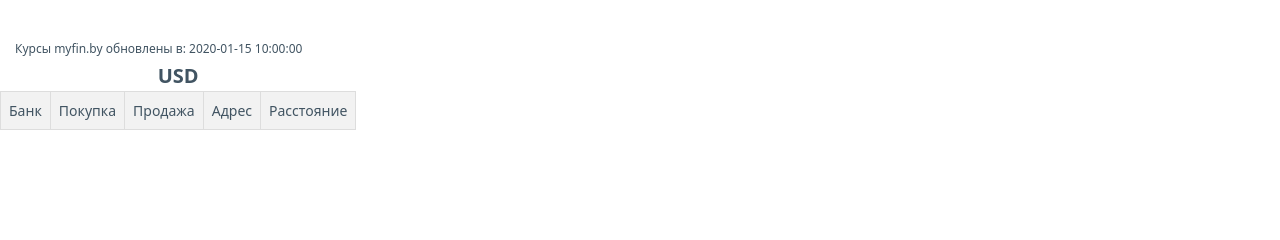
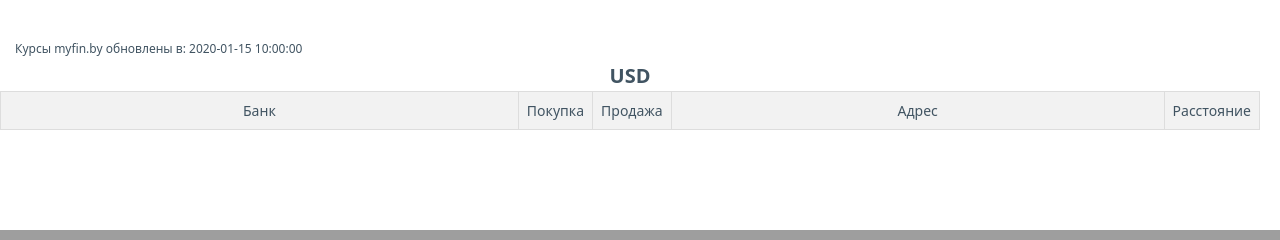
Before and after one commit to amstel1/elasticity, a FastAPI app: template templates/detail.html in a window 1280 px wide. Shown: the part 973-1213 px from the top of the page. Run offline with FastAPI, Linux system fonts and the light colour scheme; the template is opened without the code that fills it: most values are stand-ins (such as "Sample title", 1, 10 or a date in 2020); lists and menus that the app fills with data are empty.

Commit message:
Update competitors.html
try again

```diff
--- a/templates/competitors.html
+++ b/templates/competitors.html
@@ -1,26 +1,54 @@
 {# competitors.html #}
 <style>
     .narrow-col {
-        width: 15px; /* This style will be overridden by table-layout: auto; but we keep it just in case */
         white-space: nowrap; /* Prevent text wrapping in narrow columns */
+        width: 1%; /* Helps narrow columns shrink to content, especially with table-layout: auto */
     }
     .content-table {
         table-layout: auto; /* Makes columns adjust to content width */
-        width: auto; /* Ensures the table itself fits content */
+        width: 100%; /* Ensures the table takes full width of its container */
         border-collapse: collapse; /* Optional: collapses borders for a cleaner look */
+        margin: 0 auto; /* Center the table if needed */
     }
 
     .content-table th,
     .content-table td {
         padding: 8px; /* Optional: adds some padding for better readability */
         border: 1px solid #ddd; /* Optional: adds borders for visual structure */
-        white-space: nowrap; /* Prevent text wrapping by default, adjust if needed for specific columns */
+        word-break: break-word; /* Allows words to break and wrap within cells */
     }
+
+    .content-table th:nth-child(4), /* Target "Адрес" header */
+    .content-table td:nth-child(4) { /* Target "Адрес" cells */
+        max-width: 200px; /* Limit max width for "Адрес" column */
+        word-break: break-word; /* Ensure long words wrap */
+        white-space: normal; /* Allow wrapping for address text */
+    }
+
+    .content-table th:nth-child(1), /* Target "Банк" header */
+    .content-table td:nth-child(1) { /* Target "Банк" cells */
+        max-width: 150px; /* Limit max width for "Банк" column */
+        white-space: nowrap; /* Prevent wrapping for bank name */
+        overflow: hidden;        /* Hide overflowing text */
+        text-overflow: ellipsis; /* Indicate overflow with ellipsis */
+    }
+
+
+    .content-table th:nth-child(2), /* Target "Покупка" header */
+    .content-table th:nth-child(3), /* Target "Продажа" header */
+    .content-table th:nth-child(5), /* Target "Расстояние" header */
+    .content-table td:nth-child(2), /* Target "Покупка" cells */
+    .content-table td:nth-child(3), /* Target "Продажа" cells */
+    .content-table td:nth-child(5) { /* Target "Расстояние" cells */
+        white-space: nowrap; /* Keep "Покупка", "Продажа", "Расстояние" in one line */
+        text-align: center; /* Center align content in these columns */
+    }
+
 </style>
 {% if datetimes.myfin_calc_datetime %}<span style="padding-left: 1px; margin-left: 14px; font-size: 12px">Курсы myfin.by обновлены в: {{datetimes.myfin_calc_datetime[:19]}}</span>{% endif %}
-<div style="display: flex;">
+<div style="display: flex; flex-wrap: wrap; overflow-x: auto;"> <!-- Added flex-wrap and overflow-x: auto to the container -->
     {% for currency, body in competitors.items() %}
-        <div style="margin-right: 20px; text-align: center;"> <!-- Add margin for spacing -->
+        <div style="margin-right: 20px; text-align: center; margin-bottom: 20px; flex: 1 1 300px; min-width: 300px;"> <!-- Added margin-bottom, flex and min-width to the currency container -->
             <strong style="padding: 1rem;">{{ currency | upper }}</strong>
             <table class="content-table"> <!-- Added class 'content-table' here -->
                 <thead>
```
